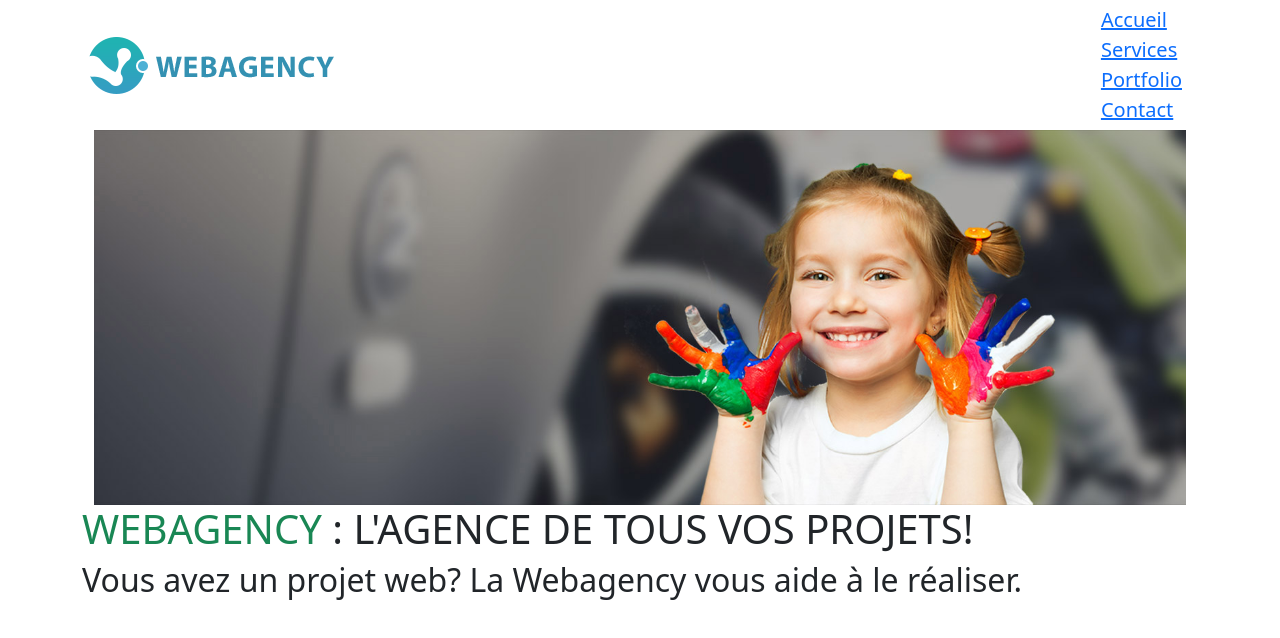
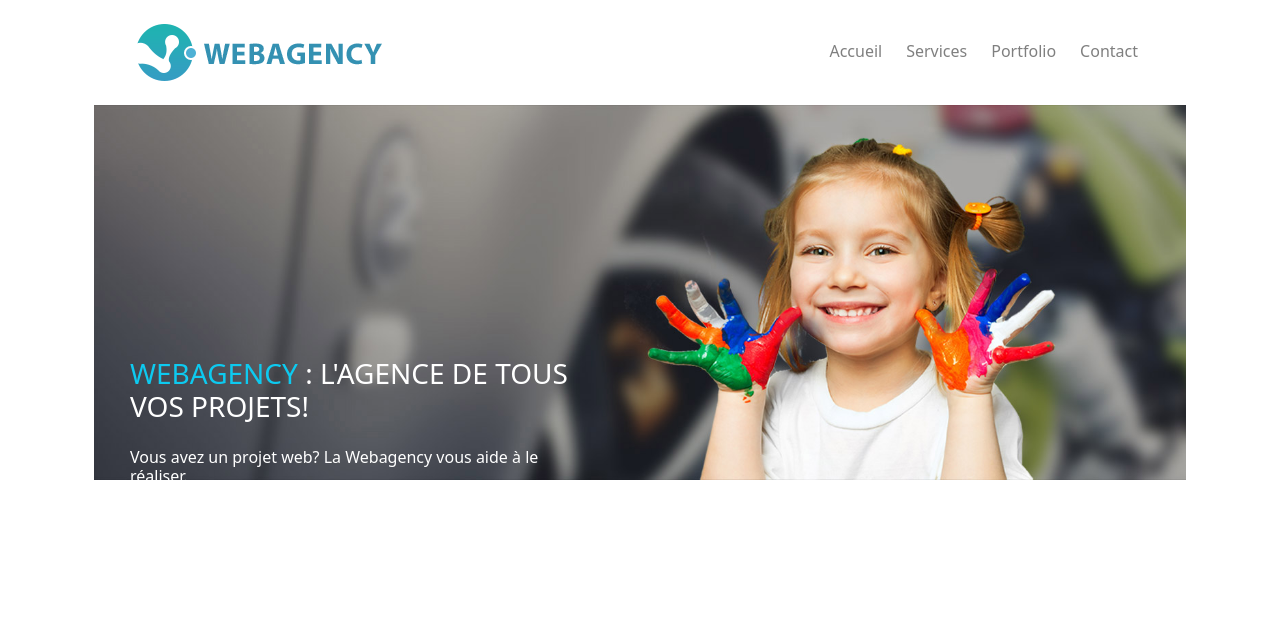
Before and after one commit to Studidavidberger/Webagency, a plain HTML site: page index.html in a window 1280 px wide. Drawn offline with Linux system fonts and the light colour scheme.

Commit message:
Add files via upload

```diff
--- a/index.html
+++ b/index.html
@@ -6,24 +6,33 @@
     <link rel="stylesheet" href="css/bootstrap.css">
 
 </head>
-<body class="bg-white">
+<body class="bg-white text-white">
 <section class="container">
 
-<nav class="navbar-brand navbar">
+    <!-- NAVBAR OK -->
+<nav class="navbar-brand align-items-baseline d-flex px-5 p-4">
     <div>
         <img src="webagency_images/images/logo.png" alt="logo web agency">
     </div>
-    <div class="navbar-nav">
-        <a class="" href="index.html">Accueil</a>
-        <a class="" href="index.html">Services</a>
-        <a class="" href="index.html">Portfolio</a>
-        <a class="" href="index.html">Contact</a>
+    <div class="container d-flex justify-content-end gap-4">
+        <a class="text-decoration-none text-black-50" href="index.html">Accueil</a>
+        <a class="text-decoration-none text-black-50" href="index.html">Services</a>
+        <a class="text-decoration-none text-black-50" href="index.html">Portfolio</a>
+        <a class="text-decoration-none text-black-50" href="index.html">Contact</a>
     </div>
 </nav>
 
-<img class="container" src="webagency_images/images/slider/bg1.jpg" alt="slider_fillette">
-    <h1 class="text-uppercase"><span class="text-success">webagency</span> : l'agence de tous vos projets!</h1>
-<h2> Vous avez un projet web? La Webagency vous aide à le réaliser.</h2>
+    <!-- MAIN EN COURS -->
+    <div class="position-relative">
+        <img class="container" src="webagency_images/images/slider/bg1.jpg" alt="slider_fillette">
+        <div class="position-absolute top-50 w-50 p-5">
+            <h1 class="text-uppercase fs-3 py-3"><span class="text-info">webagency</span> : l'agence de tous vos projets!</h1>
+            <h2 class="fs-6"> Vous avez un projet web? La Webagency vous aide à le réaliser.</h2>
+            <div>
+                <a class="btn-danger text-decoration-none text-white"> Plus d'infos</a>
+            </div>
+        </div>
+    </div>
 
 </section>
 
```
